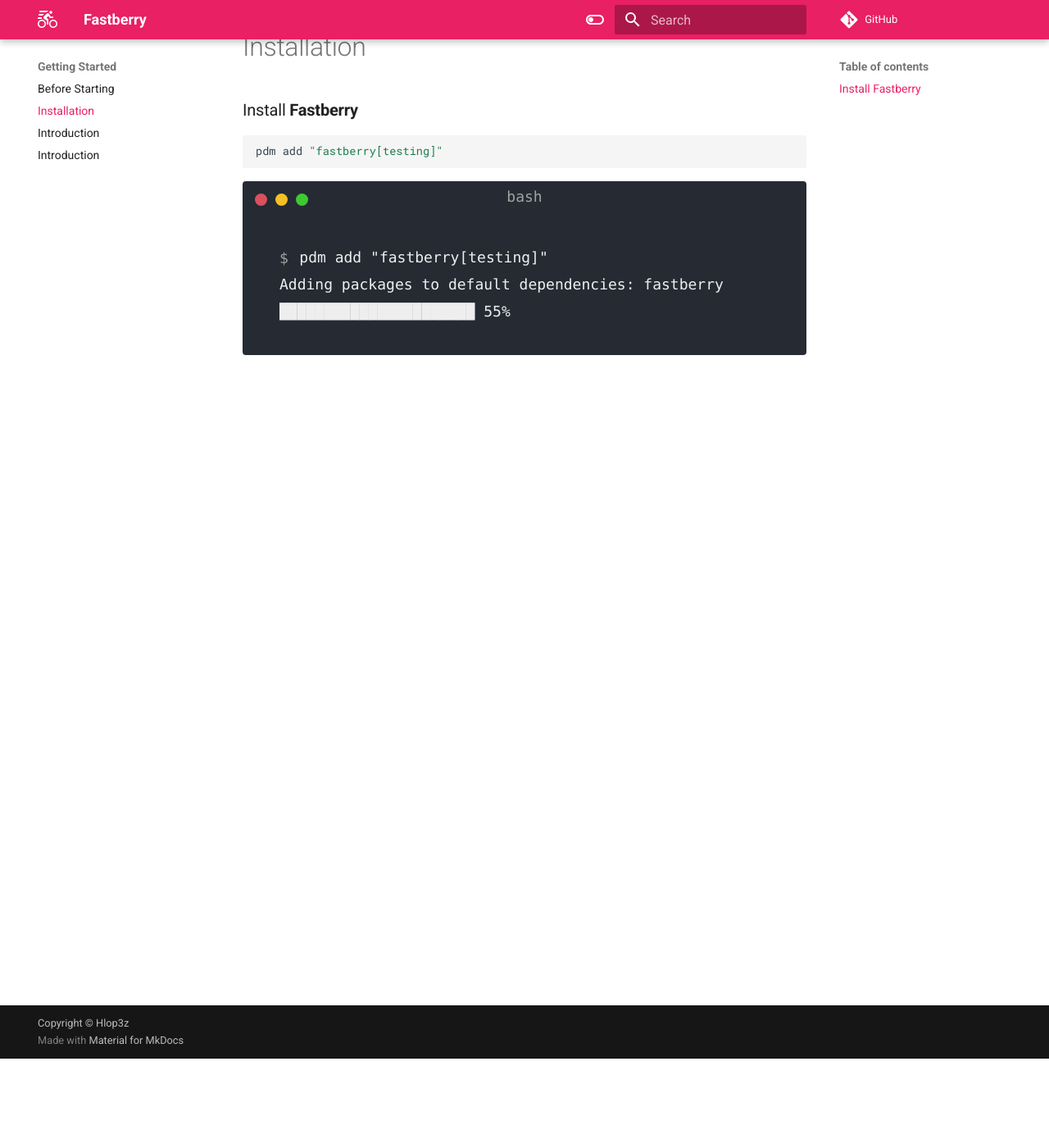
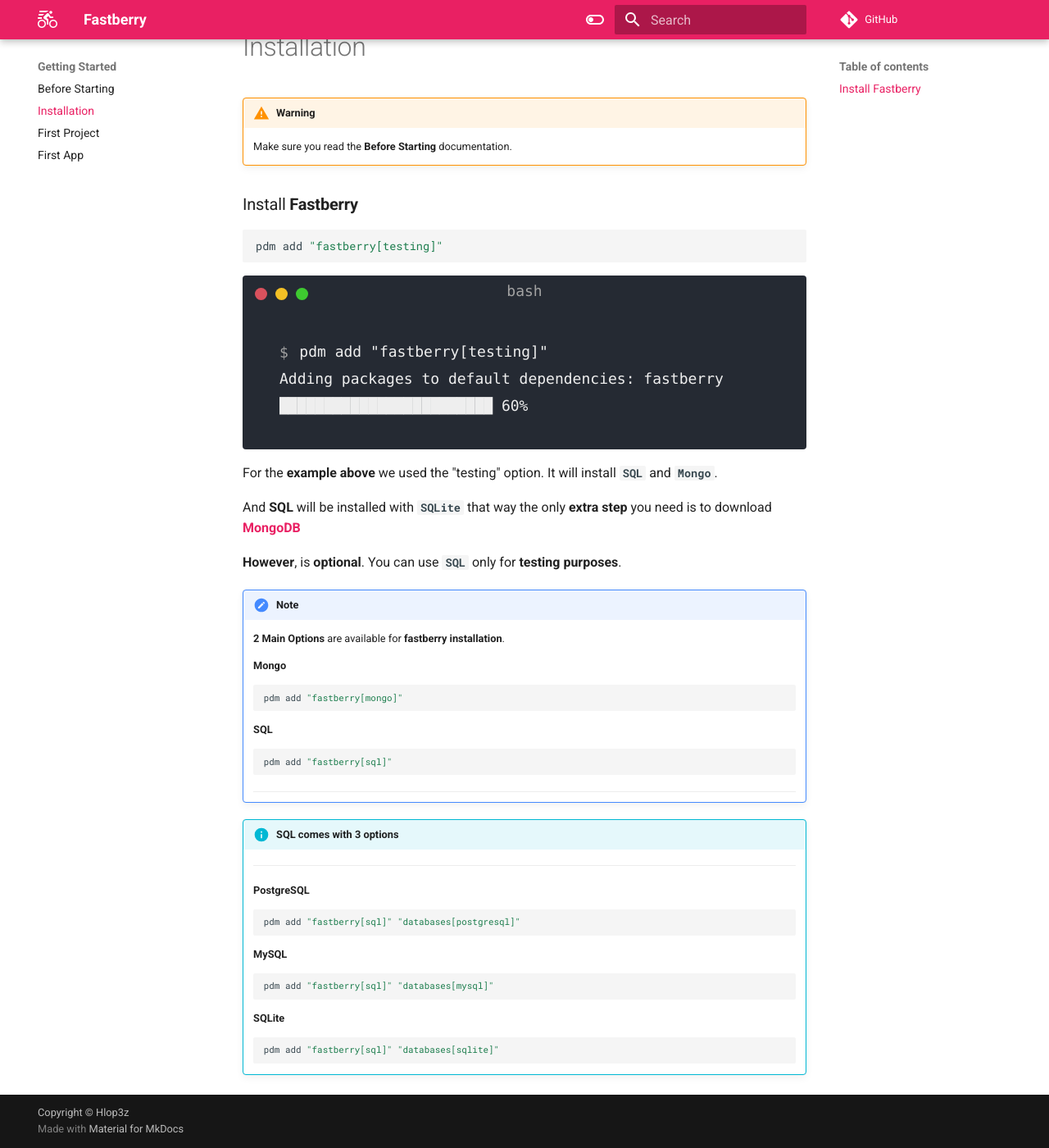
Before and after one commit to hlop3z/fastberry, an MkDocs documentation site: the page built from docs/docs/getting-started/installation.md, in a window 1280 px wide and 1400 px high, scrolled down 109 px. Shown: the whole window at 82% size. Built offline with MkDocs 1.6.1 and Material for MkDocs 9.7.7, drawn with Linux system fonts in a browser that asks for light colours; comment, search, counter and statistics services are not loaded.

Commit message:
first-app docs

````diff
--- a/docs/custom_theme/js/bash.js
+++ b/docs/custom_theme/js/bash.js
@@ -60,7 +60,7 @@
   },
 ]);
 
-terminal("#terminal-getting-started-3", [
+terminal("#terminal-getting-started-installation", [
   {
     type: "input",
     value: 'pdm add "fastberry[testing]"',
@@ -76,3 +76,43 @@
     startDelay: 0,
   },
 ]);
+
+terminal("#terminal-getting-started-first-project", [
+  {
+    type: "input",
+    value: "pdm run startproject",
+    startDelay: 0,
+  },
+  {
+    value: "* Starting-Project! ...",
+    startDelay: 0,
+  },
+]);
+
+terminal("#terminal-getting-started-first-project-app", [
+  {
+    type: "input",
+    value: "pdm run app",
+    startDelay: 0,
+  },
+  {
+    value: "* Starting FastApi Server... (Mode: Development)",
+    startDelay: 0,
+  },
+  {
+    value: "etc ...",
+    startDelay: 0,
+  },
+]);
+
+terminal("#terminal-getting-started-first-app", [
+  {
+    type: "input",
+    value: "pdm app start-app demo",
+    startDelay: 0,
+  },
+  {
+    value: '* Starting App: "{ demo }" . . .',
+    startDelay: 0,
+  },
+]);
--- a/docs/docs/getting-started/installation.md
+++ b/docs/docs/getting-started/installation.md
@@ -1,7 +1,58 @@
+!!! warning
+
+    Make sure you read the **Before Starting** documentation.
+
 ### Install **Fastberry**
 
 ```sh
 pdm add "fastberry[testing]"
 ```
 
-<div id="terminal-getting-started-3" data-termynal></div>
+<div id="terminal-getting-started-installation" data-termynal></div>
+
+For the **example above** we used the "testing" option. It will install **`SQL`** and **`Mongo`**.
+
+And **SQL** will be installed with **`SQLite`** that way the only **extra step** you need is to download
+<a href="https://www.mongodb.com/try/download/community" target="_blank">**MongoDB**</a>
+
+**However**, is **optional**. You can use **`SQL`** only for **testing purposes**.
+
+!!! note
+
+    **2 Main Options** are available for **fastberry installation**.
+
+    **Mongo**
+
+    ```sh
+    pdm add "fastberry[mongo]"
+    ```
+
+    **SQL**
+
+    ```sh
+    pdm add "fastberry[sql]"
+    ```
+
+    ---
+
+!!! info "SQL comes with 3 options"
+
+    ---
+
+    **PostgreSQL**
+
+    ```sh
+    pdm add "fastberry[sql]" "databases[postgresql]"
+    ```
+
+    **MySQL**
+
+    ```sh
+    pdm add "fastberry[sql]" "databases[mysql]"
+    ```
+
+    **SQLite**
+
+    ```sh
+    pdm add "fastberry[sql]" "databases[sqlite]"
+    ```
--- a/docs/mkdocs.yml
+++ b/docs/mkdocs.yml
@@ -30,8 +30,8 @@
   - Getting Started:
       - Before Starting: getting-started/index.md
       - Installation: getting-started/installation.md
-      - Installation: index.md
-      - Installation: index.md
+      - First Project: getting-started/first-project.md
+      - First App: getting-started/first-app.md
 
 # Configurations
 watch:
````
Also changed, not shown: docs/docs/getting-started/first-app.md (added, +22 -0 lines), docs/docs/getting-started/first-project.md (added, +63 -0 lines), docs/docs/getting-started/img/docs.png (added).
